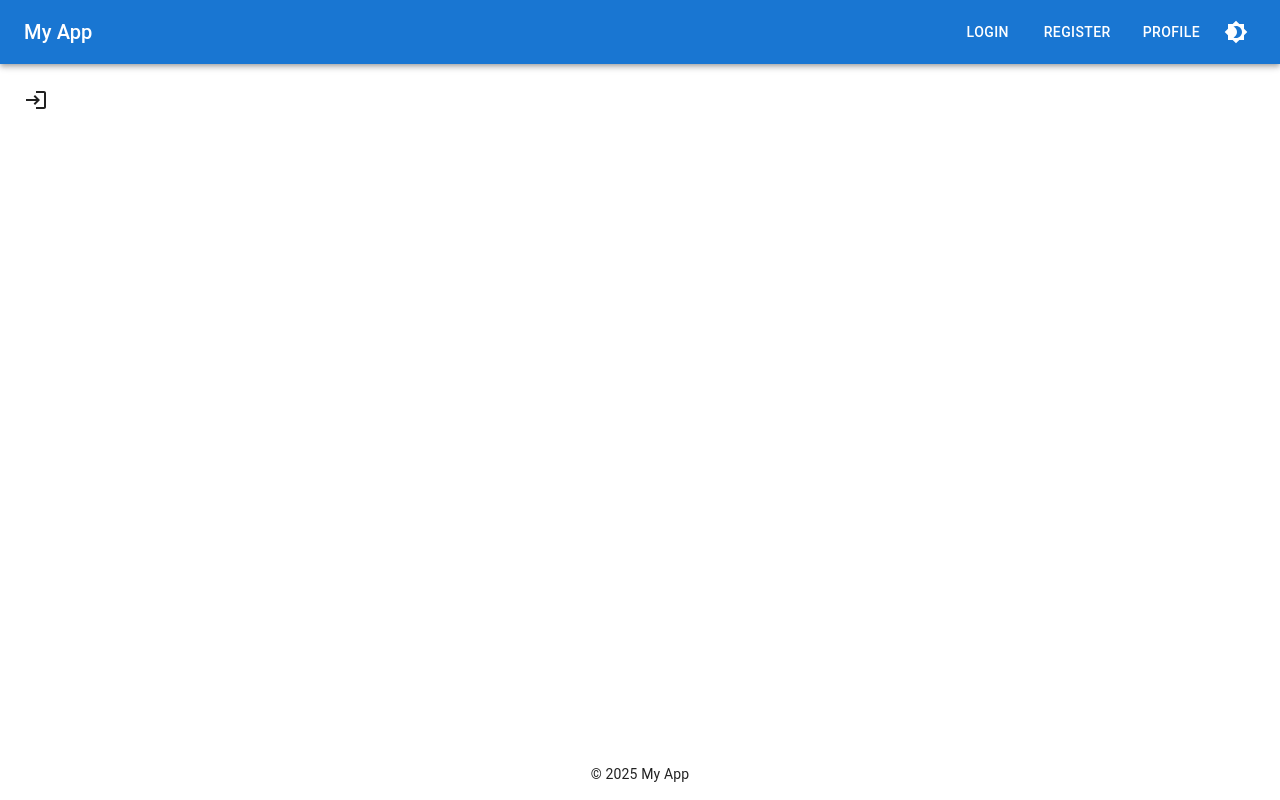
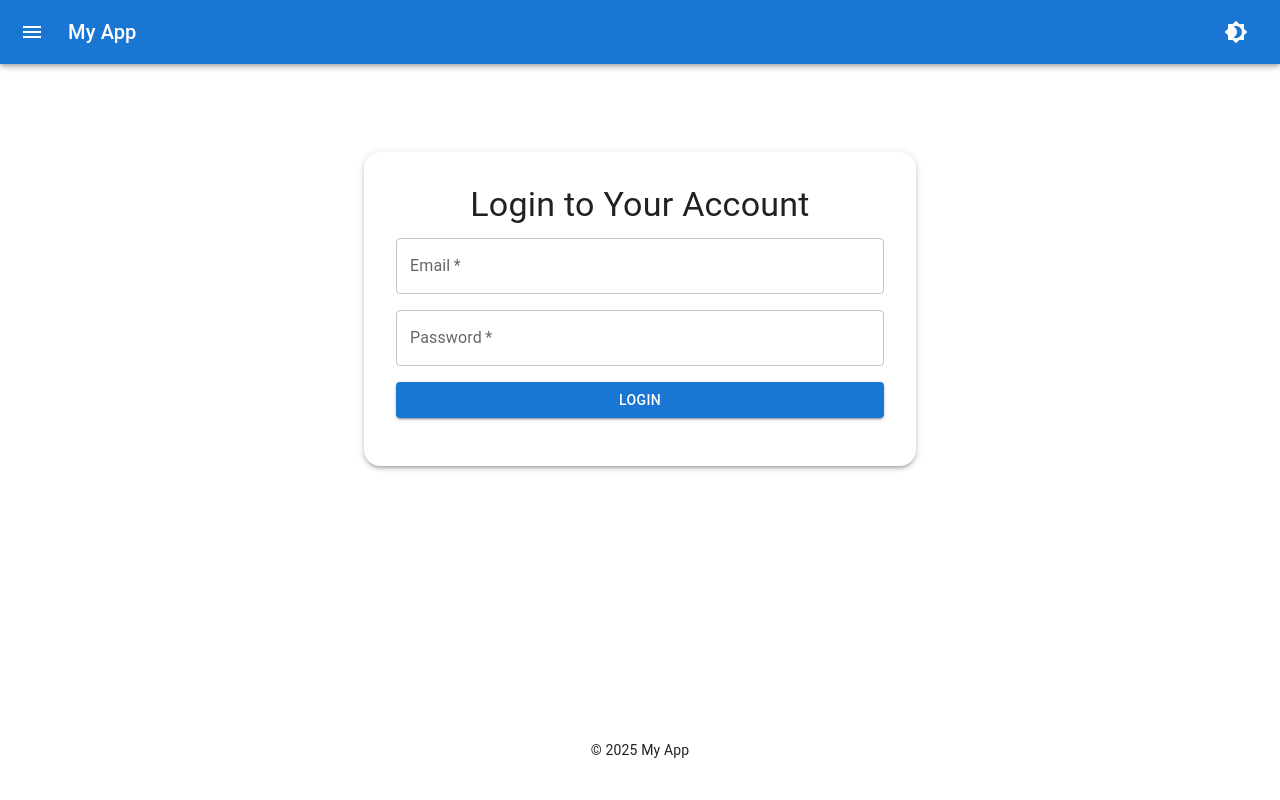
Before and after one commit to DavidSilva32/frontend-users, a React (Vite) app: page /login in a window 1280 px wide. Built offline with nearby package versions, Linux system fonts and the light colour scheme; no server answers.

Commit message:
refactor: update App and Login components to use Material-UI for improved styling and structure

```diff
--- a/src/App.tsx
+++ b/src/App.tsx
@@ -1,32 +1,94 @@
 import {
-  AppBar,
+  AppBar as MuiAppBar,
   Box,
   CssBaseline,
+  Divider,
   Drawer,
   IconButton,
   Toolbar,
   Typography,
+  Button,
   createTheme,
   ThemeProvider,
-  Button,
+  useTheme,
 } from "@mui/material";
-import { Brightness4, Brightness7, Menu as MenuIcon } from "@mui/icons-material";
-import { useEffect, useMemo, useState } from "react";
+import { styled } from "@mui/material/styles";
+import {
+  Brightness4,
+  Brightness7,
+  Menu as MenuIcon,
+  ChevronLeft,
+  ChevronRight,
+} from "@mui/icons-material";
+import { useMemo, useState, useEffect } from "react";
 import { Outlet, Link as RouterLink } from "react-router-dom";
+import { useAuth } from "./AuthContext";
 import { getUserRoleFromToken } from "./utils/auth";
-import { useAuth } from "./AuthContext";
 
 const drawerWidth = 240;
 
-function App() {
-  const [mobileOpen, setMobileOpen] = useState(false);
+const Main = styled("main", {
+  shouldForwardProp: (prop) => prop !== "open",
+})<{ open?: boolean }>(({ theme, open }) => ({
+  display: "flex",
+  flexDirection: "column",
+  minHeight: "100vh",
+  flexGrow: 1,
+  padding: theme.spacing(3),
+  transition: theme.transitions.create("margin", {
+    easing: theme.transitions.easing.sharp,
+    duration: theme.transitions.duration.leavingScreen,
+  }),
+  marginLeft: `-${drawerWidth}px`,
+  ...(open && {
+    transition: theme.transitions.create("margin", {
+      easing: theme.transitions.easing.easeOut,
+      duration: theme.transitions.duration.enteringScreen,
+    }),
+    marginLeft: 0,
+  }),
+}));
+
+const AppBar = styled(MuiAppBar, {
+  shouldForwardProp: (prop) => prop !== "open",
+})<{
+  open?: boolean;
+}>(({ theme, open }) => ({
+  transition: theme.transitions.create(["margin", "width"], {
+    easing: theme.transitions.easing.sharp,
+    duration: theme.transitions.duration.leavingScreen,
+  }),
+  ...(open && {
+    width: `calc(100% - ${drawerWidth}px)`,
+    marginLeft: drawerWidth,
+    transition: theme.transitions.create(["margin", "width"], {
+      easing: theme.transitions.easing.easeOut,
+      duration: theme.transitions.duration.enteringScreen,
+    }),
+  }),
+}));
+
+const DrawerHeader = styled("div")(({ theme }) => ({
+  display: "flex",
+  alignItems: "center",
+  justifyContent: "flex-end",
+  padding: theme.spacing(0, 1),
+  ...theme.mixins.toolbar,
+}));
+
+export default function App() {
+  const [open, setOpen] = useState(false);
   const [isDarkMode, setIsDarkMode] = useState(() => localStorage.getItem("theme") === "dark");
   const { role, setRole } = useAuth();
+  const theme = useTheme();
 
   useEffect(() => {
     const currentRole = getUserRoleFromToken();
     setRole(currentRole);
   }, [setRole]);
+
+  const handleDrawerOpen = () => setOpen(true);
+  const handleDrawerClose = () => setOpen(false);
 
   const toggleDarkMode = () => {
     setIsDarkMode((prev) => {
@@ -36,7 +98,7 @@ function App() {
     });
   };
 
-  const theme = useMemo(
+  const appTheme = useMemo(
     () =>
       createTheme({
         palette: {
@@ -46,77 +108,66 @@ function App() {
     [isDarkMode]
   );
 
-  const handleDrawerToggle = () => {
-    setMobileOpen(!mobileOpen);
-  };
-
-  const drawer = (
-    <Box onClick={handleDrawerToggle} sx={{ textAlign: "center", p: 2 }}>
-      <Typography variant="h6" sx={{ mb: 2 }}>
-        My App
-      </Typography>
-      <Box sx={{ display: "flex", flexDirection: "column", gap: 1 }}>
-        <Button component={RouterLink} to="/login" color="inherit">Login</Button>
-        <Button component={RouterLink} to="/register" color="inherit">Register</Button>
-        <Button component={RouterLink} to="/profile" color="inherit">Profile</Button>
-        {role === "ADMIN" && (
-          <Button component={RouterLink} to="/userList" color="inherit">Users</Button>
-        )}
-      </Box>
-    </Box>
-  );
-
   return (
-    <ThemeProvider theme={theme}>
-      <CssBaseline />
-      <Box sx={{ display: "flex", flexDirection: "column", minHeight: "100vh" }}>
-        <AppBar component="nav" position="static">
-          <Toolbar sx={{ justifyContent: "space-between" }}>
-            <IconButton color="inherit" edge="start" onClick={handleDrawerToggle} sx={{ mr: 2, display: { sm: "none" } }}>
+    <ThemeProvider theme={appTheme}>
+      <Box sx={{ display: "flex" }}>
+        <CssBaseline />
+        <AppBar position="fixed" open={open}>
+          <Toolbar>
+            <IconButton
+              color="inherit"
+              edge="start"
+              onClick={handleDrawerOpen}
+              sx={{ mr: 2, ...(open && { display: "none" }) }}
+            >
               <MenuIcon />
             </IconButton>
-            <Typography variant="h6" component="div" sx={{ flexGrow: 1 }}>
+            <Typography variant="h6" noWrap sx={{ flexGrow: 1 }}>
               My App
             </Typography>
-            <Box sx={{ display: { xs: "none", sm: "flex" }, gap: 2 }}>
-              <Button component={RouterLink} to="/login" color="inherit">Login</Button>
-              <Button component={RouterLink} to="/register" color="inherit">Register</Button>
-              <Button component={RouterLink} to="/profile" color="inherit">Profile</Button>
-              {role === "ADMIN" && (
-                <Button component={RouterLink} to="/userList" color="inherit">Users</Button>
-              )}
-            </Box>
-            <IconButton sx={{ ml: 1 }} onClick={toggleDarkMode} color="inherit">
+            <IconButton onClick={toggleDarkMode} color="inherit">
               {isDarkMode ? <Brightness7 /> : <Brightness4 />}
             </IconButton>
           </Toolbar>
         </AppBar>
 
-        <Box component="nav">
-          <Drawer
-            variant="temporary"
-            open={mobileOpen}
-            onClose={handleDrawerToggle}
-            ModalProps={{ keepMounted: true }}
-            sx={{
-              display: { xs: "block", sm: "none" },
-              "& .MuiDrawer-paper": { boxSizing: "border-box", width: drawerWidth },
-            }}
-          >
-            {drawer}
-          </Drawer>
-        </Box>
+        <Drawer
+          sx={{
+            width: drawerWidth,
+            flexShrink: 0,
+            "& .MuiDrawer-paper": {
+              width: drawerWidth,
+              boxSizing: "border-box",
+            },
+          }}
+          variant="persistent"
+          anchor="left"
+          open={open}
+        >
+          <DrawerHeader>
+            <IconButton onClick={handleDrawerClose}>
+              {theme.direction === "ltr" ? <ChevronLeft /> : <ChevronRight />}
+            </IconButton>
+          </DrawerHeader>
+          <Divider />
+          <Box sx={{ display: "flex", flexDirection: "column", gap: 1, p: 2 }}>
+            <Button component={RouterLink} to="/login" color="inherit">Login</Button>
+            <Button component={RouterLink} to="/register" color="inherit">Register</Button>
+            <Button component={RouterLink} to="/profile" color="inherit">Profile</Button>
+            {role === "ADMIN" && (
+              <Button component={RouterLink} to="/userList" color="inherit">Users</Button>
+            )}
+          </Box>
+        </Drawer>
 
-        <Box component="main" sx={{ flexGrow: 1, p: 3 }}>
+        <Main open={open}>
+          <DrawerHeader />
           <Outlet />
-        </Box>
-
-        <Box component="footer" sx={{ py: 2, textAlign: "center", mt: "auto", bgcolor: "background.paper" }}>
-          <Typography variant="body2">&copy; 2025 My App</Typography>
-        </Box>
+          <Box component="footer" sx={{ py: 2, textAlign: "center", mt: "auto", bgcolor: "background.paper" }}>
+            <Typography variant="body2">&copy; 2025 My App</Typography>
+          </Box>
+        </Main>
       </Box>
     </ThemeProvider>
   );
 }
-
-export default App;
--- a/src/main.tsx
+++ b/src/main.tsx
@@ -9,7 +9,7 @@ import { Toaster } from "react-hot-toast";
 import "./index.css";
 import UserList from "./pages/userList";
 import { AuthProvider } from "./AuthContext";
-import { Login } from "@mui/icons-material";
+import Login from "./pages/Login";
 
 ReactDOM.createRoot(document.getElementById("root")!).render(
   <React.StrictMode>
--- a/src/pages/Login.tsx
+++ b/src/pages/Login.tsx
@@ -4,6 +4,15 @@ import { toast } from "react-hot-toast";
 import { LoginData } from "@/types";
 import { apiRequest } from "@/utils/apiRequest";
 import { endpoints } from "@/utils/endpoints";
+import {
+  TextField,
+  Button,
+  CircularProgress,
+  Box,
+  Typography,
+  Container,
+  Paper,
+} from "@mui/material";
 
 export default function Login() {
   const [email, setEmail] = useState("");
@@ -16,7 +25,10 @@ export default function Login() {
     setLoading(true);
 
     try {
-      const data = await apiRequest<LoginData>(endpoints.login, "POST", { email, password });
+      const data = await apiRequest<LoginData>(endpoints.login, "POST", {
+        email,
+        password,
+      });
 
       if (data) {
         localStorage.setItem("authToken", data.token);
@@ -30,39 +42,56 @@ export default function Login() {
   };
 
   return (
-    <div className="min-h-screen flex items-center justify-center bg-background">
-      <form
-        onSubmit={handleSubmit}
-        className="bg-surface p-6 sm:p-8 rounded-2xl shadow-md w-full max-w-md space-y-4"
-      >
-        <h1 className="text-xl sm:text-2xl font-bold text-center">Login</h1>
+    <Container maxWidth="sm">
+      <Paper elevation={3} sx={{ p: 4, mt: 8, borderRadius: 4 }}>
+        <Typography variant="h4" component="h1" align="center" gutterBottom>
+          Login to Your Account
+        </Typography>
 
-        <input
+        <form onSubmit={handleSubmit} noValidate>
+          <Box sx={{ mb: 2 }}>
+            <TextField
+              fullWidth
+              label="Email"
               type="email"
-          placeholder="E-mail"
-          className="w-full p-3 border border-border rounded-md text-sm focus:outline-none focus:ring-2 focus:ring-primary"
               value={email}
               onChange={(e) => setEmail(e.target.value)}
+              variant="outlined"
+              required
             />
+          </Box>
 
-        <input
+          <Box sx={{ mb: 2 }}>
+            <TextField
+              fullWidth
+              label="Password"
               type="password"
-          placeholder="Password"
-          className="w-full p-3 border border-border rounded-md text-sm focus:outline-none focus:ring-2 focus:ring-primary"
               value={password}
               onChange={(e) => setPassword(e.target.value)}
+              variant="outlined"
+              required
             />
+          </Box>
 
-        <button
+          <Button
+            variant="contained"
+            color="primary"
+            fullWidth
+            sx={{ mb: 2 }}
             type="submit"
-          className="w-full bg-primary text-white py-2 rounded-md hover:bg-primary-hover transition-colors text-sm font-medium"
+            disabled={loading}
           >
-          {loading && (
-            <div className="w-4 h-4 border-2 border-white border-t-transparent rounded-full animate-spin" />
+            {loading ? (
+              <Box sx={{ display: "flex", alignItems: "center", justifyContent: "center" }}>
+                <CircularProgress size={24} sx={{ mr: 2 }} />
+                Logging in...
+              </Box>
+            ) : (
+              "Login"
             )}
-          {loading ? "Logging in..." : "Login"}
-        </button>
+          </Button>
         </form>
-    </div>
+      </Paper>
+    </Container>
   );
 }
```
Lines whose indentation alone changed are shown as unchanged.
